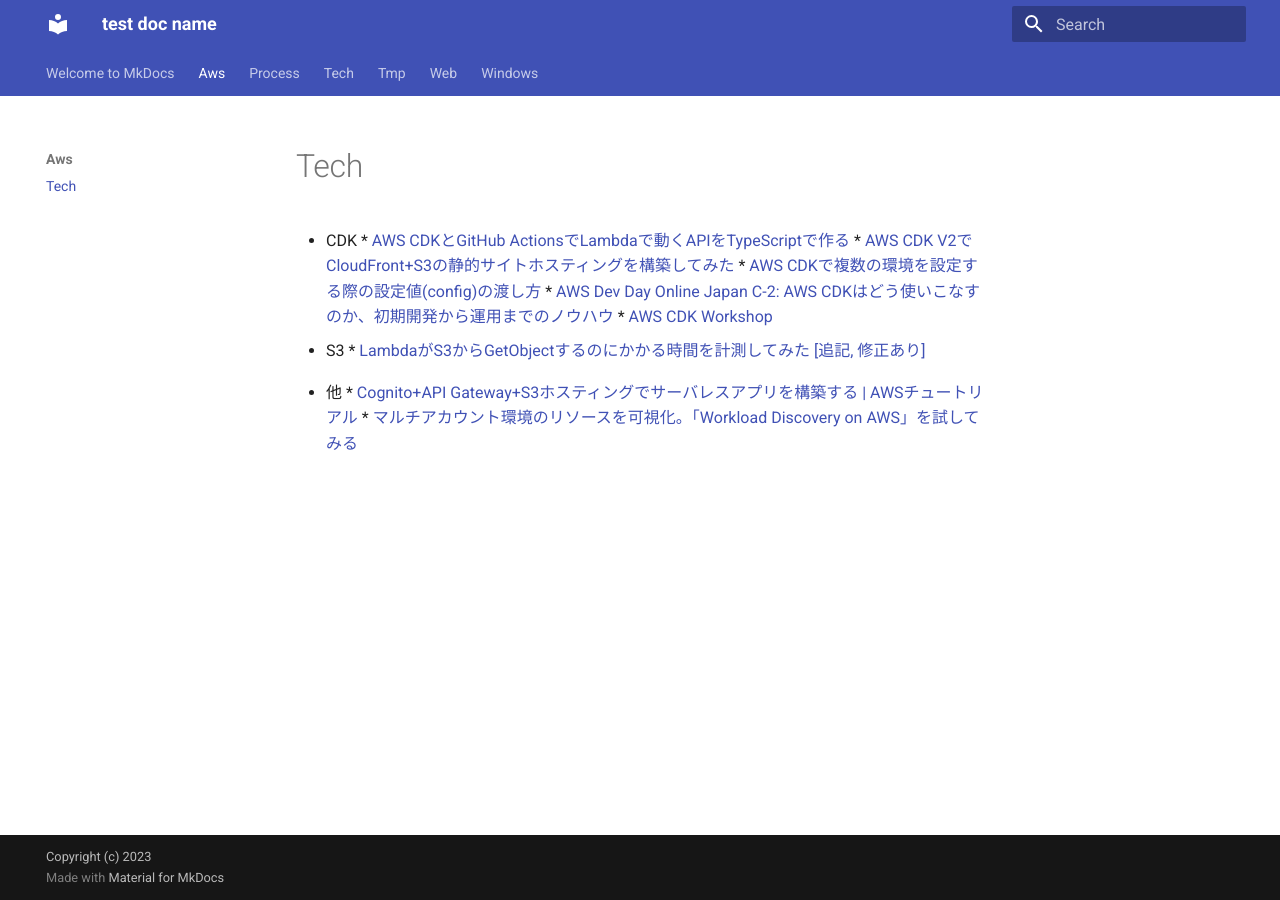
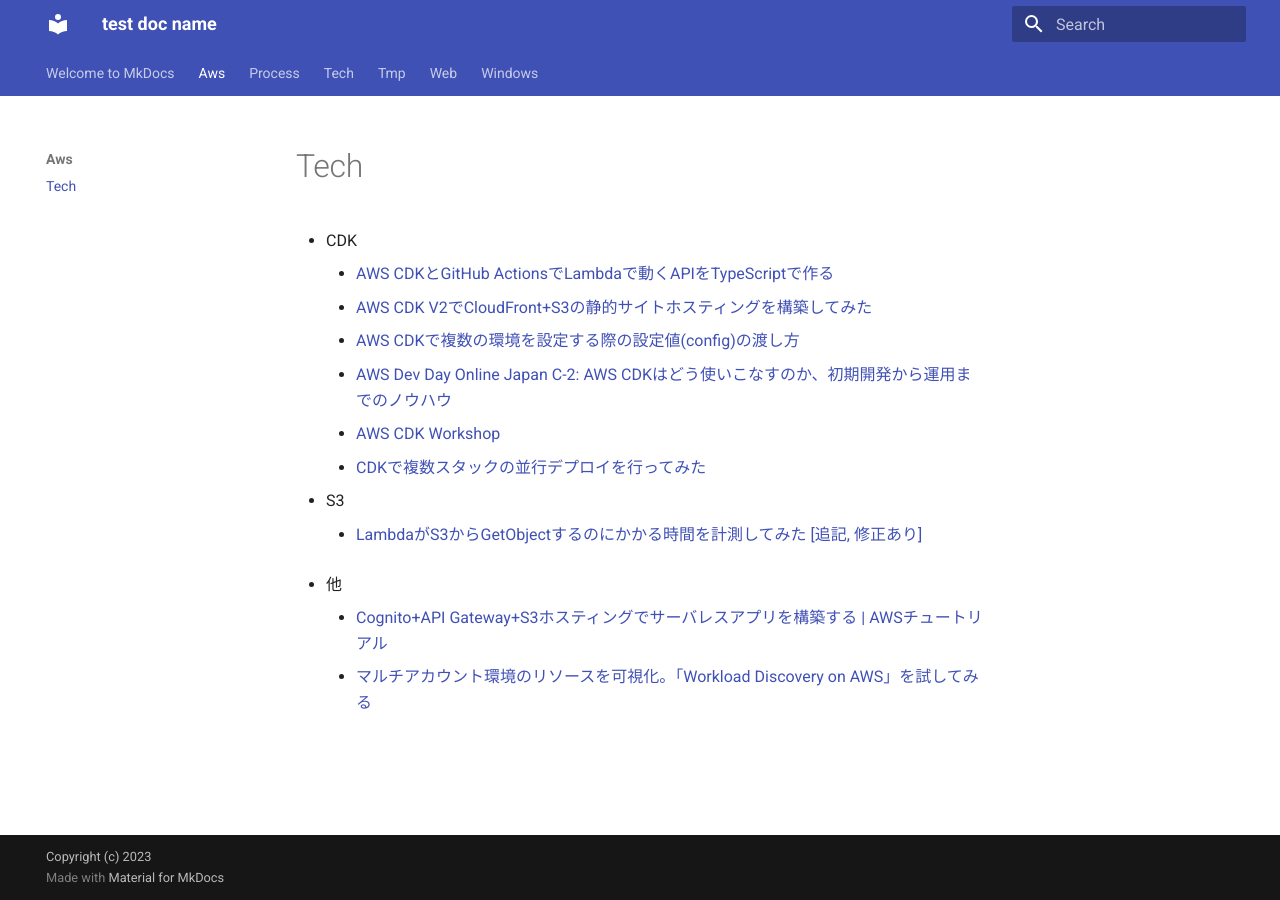
Before and after one commit to kocya-dev/note, an MkDocs documentation site: the page built from docs/aws/tech.md, in a window 1280 px wide. Built offline with MkDocs 1.6.1 and Material for MkDocs 9.7.7, drawn with Linux system fonts in a browser that asks for light colours.

Commit message:
CDK並行化の記事追加

```diff
--- a/docs/aws/tech.md
+++ b/docs/aws/tech.md
@@ -1,12 +1,13 @@
 * CDK
-    * [AWS CDKとGitHub ActionsでLambdaで動くAPIをTypeScriptで作る](https://tech.smartcamp.co.jp/entry/gh-action-and-cdk)
-    * [AWS CDK V2でCloudFront+S3の静的サイトホスティングを構築してみた](https://dev.classmethod.jp/articles/i-tried-building-cloudfronts3-static-site-hosting-with-aws-cdk-v2/)
-    * [AWS CDKで複数の環境を設定する際の設定値(config)の渡し方](https://dev.classmethod.jp/articles/aws-cdk-multi-environment-config/)
-    * [AWS Dev Day Online Japan C-2: AWS CDKはどう使いこなすのか、初期開発から運用までのノウハウ](https://www.youtube.com/watch?v=xLrCEHEYcCM)
-    * [AWS CDK Workshop](https://cdkworkshop.com/ja/)
+  * [AWS CDKとGitHub ActionsでLambdaで動くAPIをTypeScriptで作る](https://tech.smartcamp.co.jp/entry/gh-action-and-cdk)
+  * [AWS CDK V2でCloudFront+S3の静的サイトホスティングを構築してみた](https://dev.classmethod.jp/articles/i-tried-building-cloudfronts3-static-site-hosting-with-aws-cdk-v2/)
+  * [AWS CDKで複数の環境を設定する際の設定値(config)の渡し方](https://dev.classmethod.jp/articles/aws-cdk-multi-environment-config/)
+  * [AWS Dev Day Online Japan C-2: AWS CDKはどう使いこなすのか、初期開発から運用までのノウハウ](https://www.youtube.com/watch?v=xLrCEHEYcCM)
+  * [AWS CDK Workshop](https://cdkworkshop.com/ja/)
+  * [CDKで複数スタックの並行デプロイを行ってみた](https://dev.classmethod.jp/articles/cdk-concurrency-deployment/)
 * S3
-    * [LambdaがS3からGetObjectするのにかかる時間を計測してみた [追記, 修正あり]](https://dev.classmethod.jp/articles/mesure-download-time-of-get-object-from-s3-on-lambda/)
+  * [LambdaがS3からGetObjectするのにかかる時間を計測してみた [追記, 修正あり]](https://dev.classmethod.jp/articles/mesure-download-time-of-get-object-from-s3-on-lambda/)
 
 * 他
-    * [Cognito+API Gateway+S3ホスティングでサーバレスアプリを構築する | AWSチュートリアル](https://www.bioerrorlog.work/entry/aws-serverless-tutorial)
-    * [マルチアカウント環境のリソースを可視化。「Workload Discovery on AWS」を試してみる](https://aws.amazon.com/jp/builders-flash/202209/workload-discovery-on-aws/?awsf.filter-name=*all)
+  * [Cognito+API Gateway+S3ホスティングでサーバレスアプリを構築する | AWSチュートリアル](https://www.bioerrorlog.work/entry/aws-serverless-tutorial)
+  * [マルチアカウント環境のリソースを可視化。「Workload Discovery on AWS」を試してみる](https://aws.amazon.com/jp/builders-flash/202209/workload-discovery-on-aws/?awsf.filter-name=*all)
```
